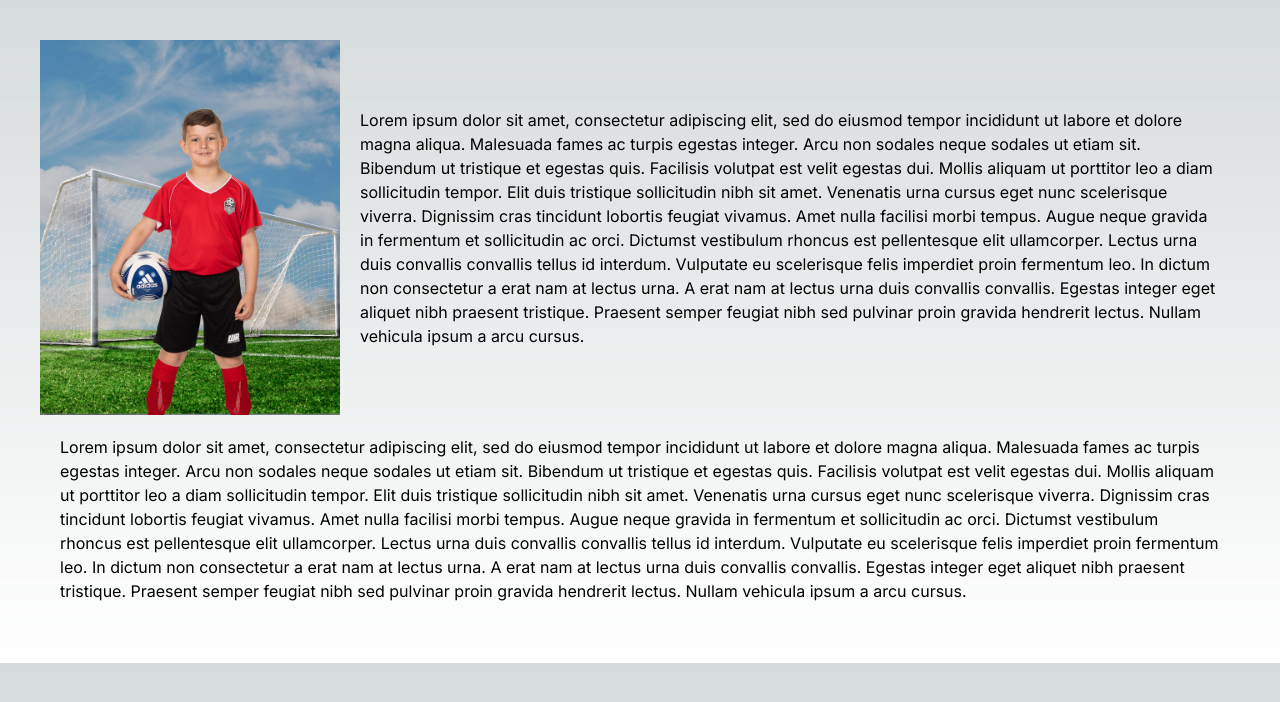
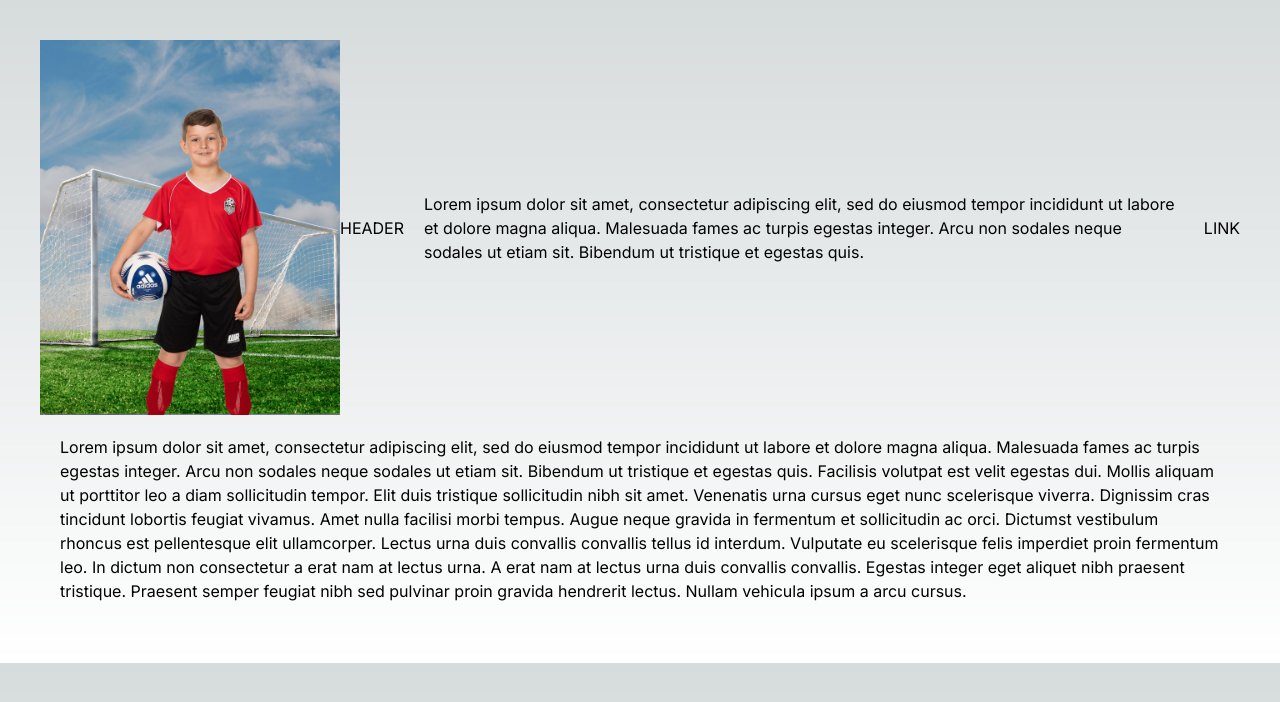
Before and after one commit to amandatsi/css-project-test, a Next.js app: page / in a window 1280 px wide. Shown: the top 702 px of the page. Built offline with nearby package versions, Linux system fonts and the light colour scheme.

Commit message:
changing data structure

```diff
--- a/app/articleModuleData.json
+++ b/app/articleModuleData.json
@@ -1,6 +1,13 @@
-{
-    "id": 1,
-    "module_type": "article",
-    "imageSrc": "2ASP5507.jpg",
-    "text": "Lorem ipsum dolor sit amet, consectetur adipiscing elit, sed do eiusmod tempor incididunt ut labore et dolore magna aliqua. Malesuada fames ac turpis egestas integer. Arcu non sodales neque sodales ut etiam sit. Bibendum ut tristique et egestas quis. Facilisis volutpat est velit egestas dui. Mollis aliquam ut porttitor leo a diam sollicitudin tempor. Elit duis tristique sollicitudin nibh sit amet. Venenatis urna cursus eget nunc scelerisque viverra. Dignissim cras tincidunt lobortis feugiat vivamus. Amet nulla facilisi morbi tempus. Augue neque gravida in fermentum et sollicitudin ac orci. Dictumst vestibulum rhoncus est pellentesque elit ullamcorper. Lectus urna duis convallis convallis tellus id interdum. Vulputate eu scelerisque felis imperdiet proin fermentum leo. In dictum non consectetur a erat nam at lectus urna. A erat nam at lectus urna duis convallis convallis. Egestas integer eget aliquet nibh praesent tristique. Praesent semper feugiat nibh sed pulvinar proin gravida hendrerit lectus. Nullam vehicula ipsum a arcu cursus."
-}
+[
+    {
+        "id": 1,
+        "module_type": "article",
+        "imageSrc": "2ASP5507.jpg",
+        "text": "Lorem ipsum dolor sit amet, consectetur adipiscing elit, sed do eiusmod tempor incididunt ut labore et dolore magna aliqua. Malesuada fames ac turpis egestas integer. Arcu non sodales neque sodales ut etiam sit. Bibendum ut tristique et egestas quis."
+    },
+    {
+        "id": 2,
+        "module_type": "text",
+        "text": "This is the new text content for the text module type. You can place any additional information, descriptions, or other text-based content here. This module is designed to complement the existing article module by providing textual content that can be formatted and structured as needed to fit the overall design and informational goals of the presentation or document it's part of."
+    }
+]
--- a/app/components/Article/Article.tsx
+++ b/app/components/Article/Article.tsx
@@ -17,7 +17,9 @@ const Article: React.FC<ArticleProps> = ({imageSrc, text}) => {
     return (
         <div className={styles.articleModule}>
             <img src={imageSrc} alt="Article" className={styles.image} />
+            <div>HEADER</div>
             <div className={styles.text}>{text}</div>
+            <div>LINK</div>
         </div>
     );
 };
--- a/app/page.tsx
+++ b/app/page.tsx
@@ -6,7 +6,9 @@ import { promises as fs } from 'fs';
 
 export default async function HomePage() {
   const file = await fs.readFile(process.cwd() + '/app/articleModuleData.json', 'utf8');
-  const articleModuleData = JSON.parse(file);
+  const data = JSON.parse(file);
+  const articleModuleData = data[0];
+  const textModuleData = data[1];
 
 
   return (
```
